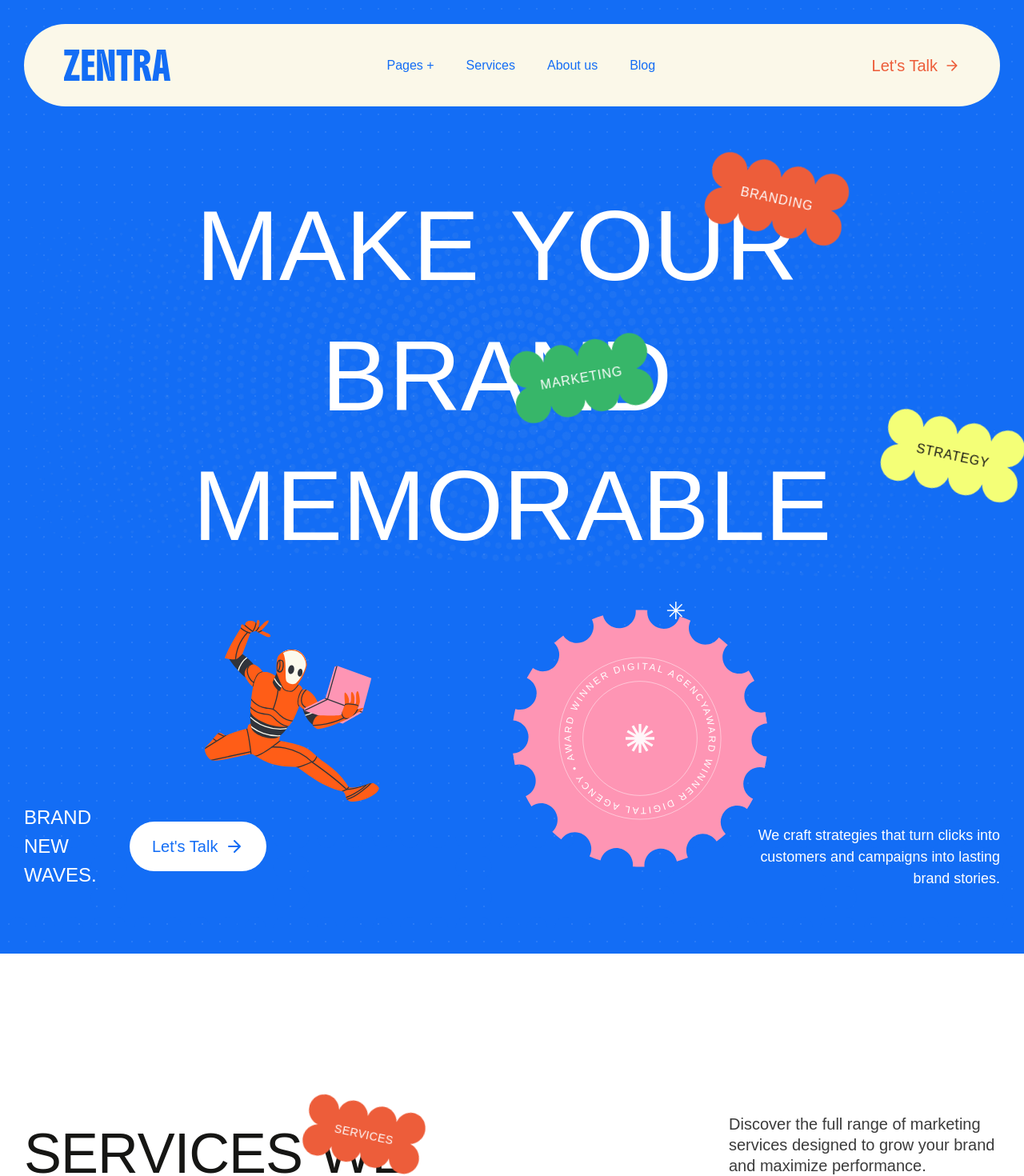
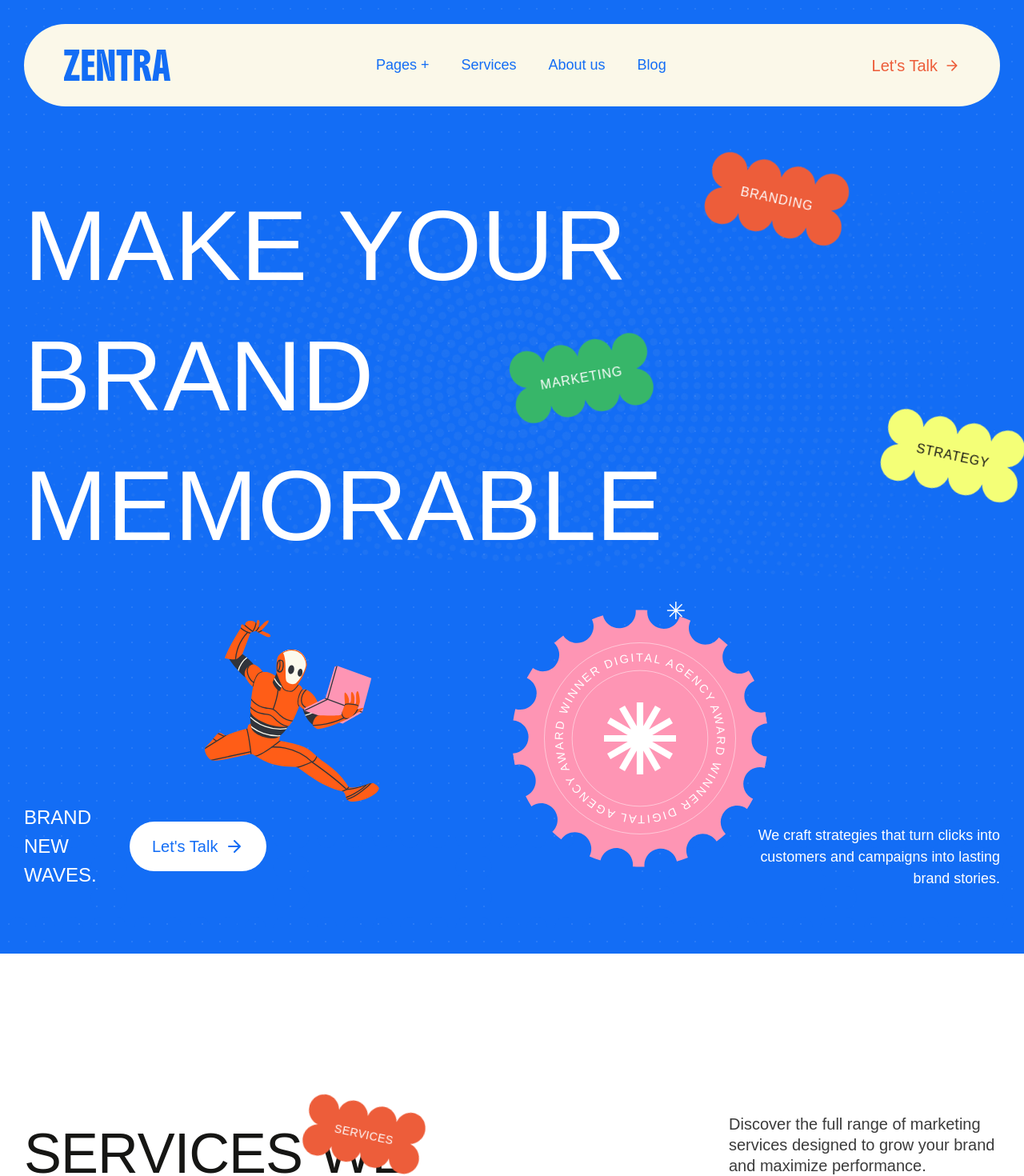
Before and after one commit to THEJAS-KRISHNA-P-R/zendra, a Next.js app: page / in a window 1280 px wide. Shown: the top 1470 px of the page at 80% size. Built offline with nearby package versions, Linux system fonts and the light colour scheme; a web font is replaced by a local one.

Commit message:
feat: implement core UI components and global styling for the application.

```diff
--- a/components/Hero.tsx
+++ b/components/Hero.tsx
@@ -10,7 +10,7 @@ function AnimatedText({ text, className, style }: { text: string; className?: st
   const words = text.split(' ')
 
   return (
-    <span ref={ref} className={className} style={{ ...style, display: 'inline-block', flexWrap: 'wrap' }}>
+    <span ref={ref} className={className} style={{ ...style, display: 'flex', flexWrap: 'wrap', justifyContent: 'inherit' }}>
       {words.map((word, wordIdx) => (
         <span key={wordIdx} style={{ display: 'inline-block', whiteSpace: 'nowrap', marginRight: wordIdx < words.length - 1 ? '0.3em' : 0 }}>
           {word.split('').map((char, i) => {
@@ -83,10 +83,10 @@ function Badge({
 export default function Hero() {
   return (
     <section
-      className="max-md:pt-[145px] max-md:px-[20px] max-md:pb-[50px] pt-[226px] px-[30px] pb-[80px] flex flex-col items-center gap-5 relative z-10"
+      className="w-full max-md:pt-[145px] max-md:px-[20px] max-md:pb-[50px] pt-[226px] px-[30px] pb-[80px] flex flex-col items-center gap-5 relative z-10"
       style={{
         backgroundColor: 'rgb(19,109,245)',
-        overflow: 'visible',
+        overflow: 'hidden',
       }}
     >
       {/* Dot texture overlay */}
@@ -144,7 +144,7 @@ export default function Hero() {
 
           {/* Main H1 — letter animation */}
           <h1 className="font-boldonse text-[34px] leading-[120%] tracking-normal md:text-[68px] md:leading-[130%] xl:text-[125px] xl:leading-[130%] uppercase text-white max-md:text-left text-center">
-            <AnimatedText text="MAKE YOUR BRAND MEMORABLE" className="max-w-[800px] md:max-w-none" />
+            <AnimatedText text="MAKE YOUR BRAND MEMORABLE" className="w-full md:max-w-none" />
           </h1>
         </div>
 
@@ -277,20 +277,18 @@ export default function Hero() {
 
           {/* 2. TWO CONCENTRIC THIN WHITE RINGS (Unified viewBox for perfect alignment) */}
           <svg style={{ position: 'absolute', inset: 0, width: '100%', height: '100%' }} viewBox="0 0 321.25 322.864">
-            {/* Outer ring - Centered at 160.6, 161.4 */}
-            <circle cx="160.625" cy="161.432" r="102" fill="none" stroke="rgba(255,255,255,0.6)" strokeWidth="0.8" />
-            {/* Inner ring - Centered at 160.6, 161.4 */}
-            <circle cx="160.625" cy="161.432" r="72" fill="none" stroke="rgba(255,255,255,0.6)" strokeWidth="0.8" />
+            {/* Outer ring - Centered at 160.6, 161.4 - Resized by 30% (102 -> 132.6) */}
+            <circle cx="160.625" cy="161.432" r="120.6" fill="none" stroke="rgba(255,255,255,0.6)" strokeWidth="0.8" />
+            {/* Inner ring - Centered at 160.6, 161.4 - Resized by 30% (72 -> 93.6) */}
+            <circle cx="160.625" cy="161.432" r="85.6" fill="none" stroke="rgba(255,255,255,0.6)" strokeWidth="0.8" />
           </svg>
 
           {/* 3. Central Starburst Icon - Pulsing Animation */}
           <motion.svg
-            width="36"
-            height="36"
+            width="90"
+            height="90"
             viewBox="0 0 88 88"
             style={{ position: 'absolute', zIndex: 1 }}
-            animate={{ scale: [0.95, 1.05, 0.95], opacity: [0.8, 1, 0.8] }}
-            transition={{ duration: 4, repeat: Infinity, ease: 'easeInOut' }}
           >
             <path d="M 88 48 L 58.928 48 L 84.105 62.536 L 80.105 69.464 L 54.928 54.928 L 69.464 80.105 L 62.536 84.105 L 48 58.928 L 48 88 L 40 88 L 40 58.928 L 25.464 84.105 L 18.536 80.105 L 33.072 54.928 L 7.895 69.464 L 3.895 62.536 L 29.072 48 L 0 48 L 0 40 L 29.072 40 L 3.895 25.464 L 7.895 18.536 L 33.072 33.072 L 18.536 7.895 L 25.464 3.895 L 40 29.072 L 40 0 L 48 0 L 48 29.072 L 62.536 3.895 L 69.464 7.895 L 54.928 33.072 L 80.105 18.536 L 84.105 25.464 L 58.928 40 L 88 40 Z" fill="white" />
           </motion.svg>
@@ -303,20 +301,20 @@ export default function Hero() {
             transition={{ duration: 16, ease: 'linear', repeat: Infinity }}
           >
             <defs>
-              {/* Radius 87 sits perfectly between R=102 and R=72 circles */}
-              <path id="gear-text-path-final" d="M 160.625,161.432 m -87,0 a 87,87 0 1,1 174,0 a 87,87 0 1,1 -174,0" />
+              {/* Radius resized by 30% (87 -> 113.1) sits perfectly between R=132.6 and R=93.6 circles */}
+              <path id="gear-text-path-final" d="M 160.625,161.432 m -97.1,0 a 97.1,97.1 0 1,1 194.2,0 a 97.1,97.1 0 1,1 -194.2,0" />
             </defs>
             <text
               style={{
-                fontSize: '12px',
+                fontSize: '14.6px',
                 fontFamily: 'sans-serif',
                 fill: '#fff',
-                letterSpacing: 2.5,
+                letterSpacing: 2.2,
                 textTransform: 'uppercase'
               }}
             >
               <textPath href="#gear-text-path-final">
-                AWARD WINNER DIGITAL AGENCY • AWARD WINNER DIGITAL AGENCY •
+                AWARD WINNER DIGITAL AGENCY AWARD WINNER DIGITAL AGENCY
               </textPath>
             </text>
           </motion.svg>
@@ -324,7 +322,7 @@ export default function Hero() {
       </motion.div>
 
       {/* Bottom shape scroller — blue shapes at section transition */}
-      <div className="absolute left-0 right-0 h-[250px] z-0 pointer-events-none" style={{ bottom: -36 }}>
+      <div className="absolute left-0 right-0 w-full h-[250px] z-0 pointer-events-none" style={{ bottom: -36 }}>
         <ShapeScroller color="rgb(19,109,245)" height={250} />
       </div>
 
--- a/components/Navbar.tsx
+++ b/components/Navbar.tsx
@@ -1,6 +1,7 @@
 'use client'
 import { useEffect, useState } from 'react'
 import Link from 'next/link'
+import { motion, AnimatePresence } from 'framer-motion'
 
 export default function Navbar() {
   const [scrolled, setScrolled] = useState(false)
@@ -9,24 +10,24 @@ export default function Navbar() {
   const [lastScrollY, setLastScrollY] = useState(0)
 
   useEffect(() => {
+    if (mobileOpen) {
+      document.body.style.overflow = 'hidden'
+    } else {
+      document.body.style.overflow = 'auto'
+    }
+  }, [mobileOpen])
+
+  useEffect(() => {
     const onScroll = () => {
       const currentScrollY = window.scrollY
-
-      // Shadow effect
       setScrolled(currentScrollY > 40)
-
-      // Show/Hide logic
       if (currentScrollY > lastScrollY && currentScrollY > 100) {
-        // Scrolling down & passed threshold
         setVisible(false)
       } else {
-        // Scrolling up or at top
         setVisible(true)
       }
-
       setLastScrollY(currentScrollY)
     }
-
     window.addEventListener('scroll', onScroll)
     return () => window.removeEventListener('scroll', onScroll)
   }, [lastScrollY])
@@ -38,13 +39,33 @@ export default function Navbar() {
     { label: 'Blog', href: '#' },
   ]
 
+  const allMobileLinks = [
+    { label: 'Homepage', href: '/' },
+    { label: 'About', href: '#' },
+    { label: 'Work', href: '#' },
+    { label: 'Work Details', href: '#' },
+    { label: 'Services', href: '#' },
+    { label: 'Service Details', href: '#' },
+    { label: 'Blogs', href: '#' },
+    { label: 'Blogs Details', href: '#' },
+    { label: 'Terms and conditions', href: '#' },
+    { label: 'Privacy policy', href: '#' },
+    { label: 'Team', href: '#' },
+    { label: 'Contact', href: '#' },
+    { label: '404', href: '#' },
+  ]
+
   return (
+    <>
       <nav className={`fixed top-0 left-0 right-0 z-50 flex justify-center px-[20px] pt-[20px] md:px-[30px] md:pt-[30px] transition-transform duration-300 ease-in-out ${visible ? 'translate-y-0' : '-translate-y-full'}`}>
-      <div className="w-full max-w-[1400px] bg-[#fbf8e9] rounded-[56px] px-[24px] py-[24px] md:px-[50px] md:py-[32px] flex items-center justify-between transition-shadow duration-300"
-           style={{ boxShadow: scrolled ? '0 4px 40px rgba(0,0,0,0.12)' : 'none' }}>
-
+        <div
+          className="w-full max-w-[1400px] bg-[#fbf8e9] rounded-[40px] md:rounded-[56px] px-[24px] py-[24px] md:px-[50px] md:py-[32px] flex flex-col transition-shadow duration-300 relative z-50 overflow-hidden"
+          style={{ boxShadow: (scrolled || mobileOpen) ? '0 4px 40px rgba(0,0,0,0.12)' : 'none' }}
+        >
+          {/* Main Header Row */}
+          <div className="flex items-center justify-between w-full">
             {/* Logo */}
-        <Link href="/">
+            <Link href="/" onClick={() => setMobileOpen(false)}>
               <img
                 src="/ihTtbR2rDfjiVzSUaS37G4MPbms.svg"
                 alt="Zentra"
@@ -57,7 +78,7 @@ export default function Navbar() {
             {/* Desktop nav links */}
             <div className="hidden md:flex items-center gap-[24px] lg:gap-[40px]">
               {navLinks.map(l => (
-            <Link key={l.label} href={l.href} className="font-boldonse text-[16px] text-[#136df5] hover:opacity-80 transition-opacity">
+                <Link key={l.label} href={l.href} className="font-boldonse text-[16px] lg:text-[18px] text-[#136df5] hover:opacity-80 transition-opacity">
                   {l.label}
                 </Link>
               ))}
@@ -69,49 +90,75 @@ export default function Navbar() {
               <svg width="24" height="24" viewBox="0 0 24 24" fill="none" xmlns="http://www.w3.org/2000/svg" className="w-5 h-5"><path d="M5 12H19M19 12L12 5M19 12L12 19" stroke="currentColor" strokeWidth="2" strokeLinecap="round" strokeLinejoin="round"/></svg>
             </Link>
 
-        {/* Hamburger */}
+            {/* Hamburger / Toggle */}
             <button
-          className="md:hidden flex flex-col gap-[5px] bg-transparent border-none cursor-pointer p-0"
+              className="md:hidden flex items-center justify-center bg-transparent border-none cursor-pointer p-0 w-[32px] h-[32px] relative"
               onClick={() => setMobileOpen(!mobileOpen)}
             >
-          <span className="w-[26px] h-[4px] bg-[#161614] rounded-full block" />
-          <span className="w-[24px] h-[4px] bg-[#161614] rounded-full block" />
-          <span className="w-[20px] h-[4px] bg-[#161614] rounded-full block" />
+              <div className="flex flex-col gap-[5px] w-full items-end">
+                <motion.span
+                  animate={{ rotate: mobileOpen ? 45 : 0, y: mobileOpen ? 9 : 0, width: mobileOpen ? '26px' : '26px' }}
+                  className="h-[3.5px] bg-[#161614] rounded-full block"
+                />
+                <motion.span
+                  animate={{ opacity: mobileOpen ? 0 : 1 }}
+                  className="w-[24px] h-[3.5px] bg-[#161614] rounded-full block"
+                />
+                <motion.span
+                  animate={{ rotate: mobileOpen ? -45 : 0, y: mobileOpen ? -8 : 0, width: mobileOpen ? '26px' : '20px' }}
+                  className="h-[3.5px] bg-[#161614] rounded-full block"
+                />
+              </div>
             </button>
           </div>
 
-      {/* Mobile menu */}
+          {/* Integrated Mobile Menu Expansion */}
+          <AnimatePresence>
             {mobileOpen && (
-        <div style={{
-          position: 'fixed',
-          top: 0, left: 0, right: 0,
-          background: 'rgb(251,248,233)',
-          padding: '80px 20px 36px',
-          display: 'flex',
-          flexDirection: 'column',
-          gap: 16,
-          zIndex: 99,
-        }}>
-          {navLinks.map(l => (
-            <Link key={l.label} href={l.href} style={{
-              fontFamily: '"Boldonse",sans-serif',
-              fontSize: 20,
-              color: 'rgb(19,109,245)',
-            }}>
+              <motion.div
+                initial={{ height: 0, opacity: 0 }}
+                animate={{ height: 'auto', opacity: 1 }}
+                exit={{ height: 0, opacity: 0 }}
+                transition={{ type: 'spring', damping: 30, stiffness: 300 }}
+                className="md:hidden overflow-hidden"
+              >
+                <div className="flex flex-col gap-[18px] pt-[40px] pb-[16px]">
+                  {allMobileLinks.map(l => (
+                    <Link
+                      key={l.label}
+                      href={l.href}
+                      onClick={() => setMobileOpen(false)}
+                      className="font-boldonse text-[24px] text-[#161614] hover:text-[#ed5d3a] transition-colors"
+                    >
                       {l.label}
                     </Link>
                   ))}
-          <Link href="#" style={{
-            fontFamily: '"Boldonse",sans-serif',
-            fontSize: 20,
-            color: 'rgb(237,93,58)',
-          }}>
-            Let&apos;s Talk →
+                  <Link
+                    href="#"
+                    className="font-boldonse text-[24px] text-[#ed5d3a] mt-[10px] flex items-center gap-2"
+                  >
+                    Let&apos;s Talk
+                    <svg width="24" height="24" viewBox="0 0 24 24" fill="none" xmlns="http://www.w3.org/2000/svg" className="w-6 h-6"><path d="M5 12H19M19 12L12 5M19 12L12 19" stroke="currentColor" strokeWidth="2" strokeLinecap="round" strokeLinejoin="round"/></svg>
                   </Link>
                 </div>
+              </motion.div>
             )}
+          </AnimatePresence>
+        </div>
+      </nav>
 
-
-    </nav>
+      {/* Background Overlay (Dimming only) */}
+      <AnimatePresence>
+        {mobileOpen && (
+          <motion.div
+            initial={{ opacity: 0 }}
+            animate={{ opacity: 1 }}
+            exit={{ opacity: 0 }}
+            onClick={() => setMobileOpen(false)}
+            className="fixed inset-0 bg-black/10 z-[40] md:hidden"
+          />
+        )}
+      </AnimatePresence>
+    </>
   )
 }
--- a/styles/globals.css
+++ b/styles/globals.css
@@ -17,8 +17,9 @@
 }
 
 *,*::before,*::after{box-sizing:border-box;margin:0;padding:0}
+html,body{width:100%;min-height:100%;overflow-x:hidden}
 html{scroll-behavior:smooth}
-body{background:rgb(255,255,255);color:rgb(22,22,20);font-family:"Clash Grotesk","Inter",sans-serif;-webkit-font-smoothing:antialiased;overflow-x:hidden;line-height:1.5}
+body{background:rgb(255,255,255);color:rgb(22,22,20);font-family:"Clash Grotesk","Inter",sans-serif;-webkit-font-smoothing:antialiased;line-height:1.5}
 a{color:inherit;text-decoration:none}
 img{max-width:100%;display:block}
 h1,h2,h3,h4,h5,h6,p{margin:0}
```
Lines whose indentation alone changed are shown as unchanged.
